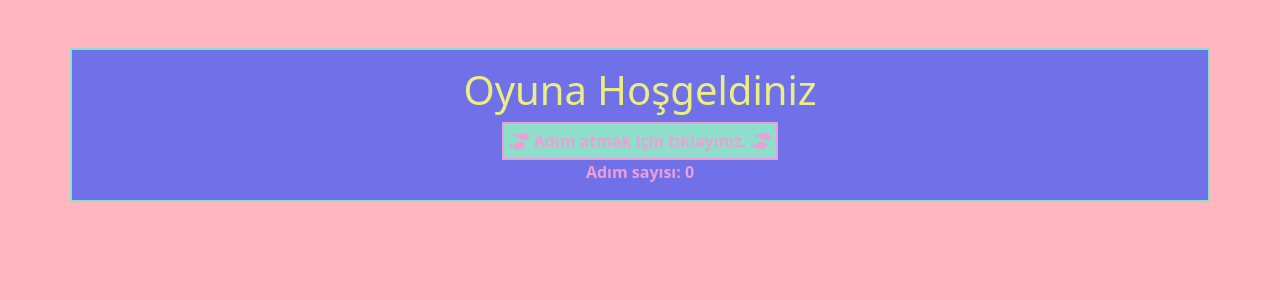
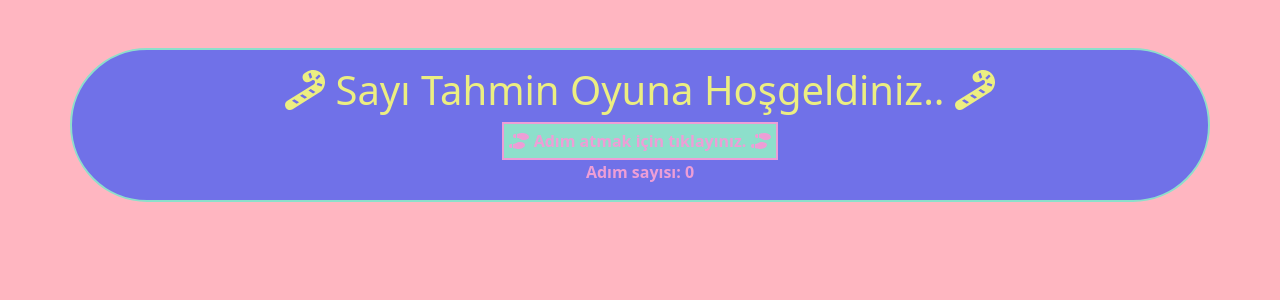
Before and after one commit to buseozmen/1030520910_BS435_WebProgramlama, a React (Create React App) app: page / in a window 1280 px wide. Shown: the top 300 px of the page. Built offline with nearby package versions, Linux system fonts and the light colour scheme.

Commit message:
bazı denemeler yapıldı(2). 17.11.2023

```diff
--- a/src/App.js
+++ b/src/App.js
@@ -1,7 +1,7 @@
 import React, {useState} from "react";
 import "bootstrap/dist/css/bootstrap.min.css";
 import {FontAwesomeIcon} from "@fortawesome/react-fontawesome";
-import {faShoePrints} from "@fortawesome/free-solid-svg-icons";
+import {faCandyCane, faShoePrints} from "@fortawesome/free-solid-svg-icons";
 
 function App() {
     const [value,setValue] = useState(0);
@@ -10,9 +10,9 @@ function App() {
         setValue(value+1);
     }
   return (
-    <div className="container d-flex flex-column container mt-5 align-items-center" style={{backgroundColor:"#7071E8",border:'2px solid #8DDFCB',padding:'1rem'}}>
+    <div className="container d-flex flex-column container mt-5 align-items-center" style={{backgroundColor:"#7071E8",border:'2px solid #8DDFCB',padding:'1rem',borderRadius:'90px'}}>
         <div>
-            <h1 style={{color:'#ECEE81'}}>Oyuna Hoşgeldiniz</h1>
+            <h1 style={{color:'#ECEE81'}}><FontAwesomeIcon icon={faCandyCane} /> Sayı Tahmin Oyuna Hoşgeldiniz.. <FontAwesomeIcon icon={faCandyCane} /></h1>
         </div>
         <div>
             <button className={<button type="button"></button>} onClick={handleClick} style={{backgroundColor:'#8DDFCB',color:'#ED9ED6',border:'2px solid #ED9ED6',padding:'5px'}}><FontAwesomeIcon icon={faShoePrints} /> <b>Adım atmak için tıklayınız.</b> <FontAwesomeIcon icon={faShoePrints} /></button>
```
